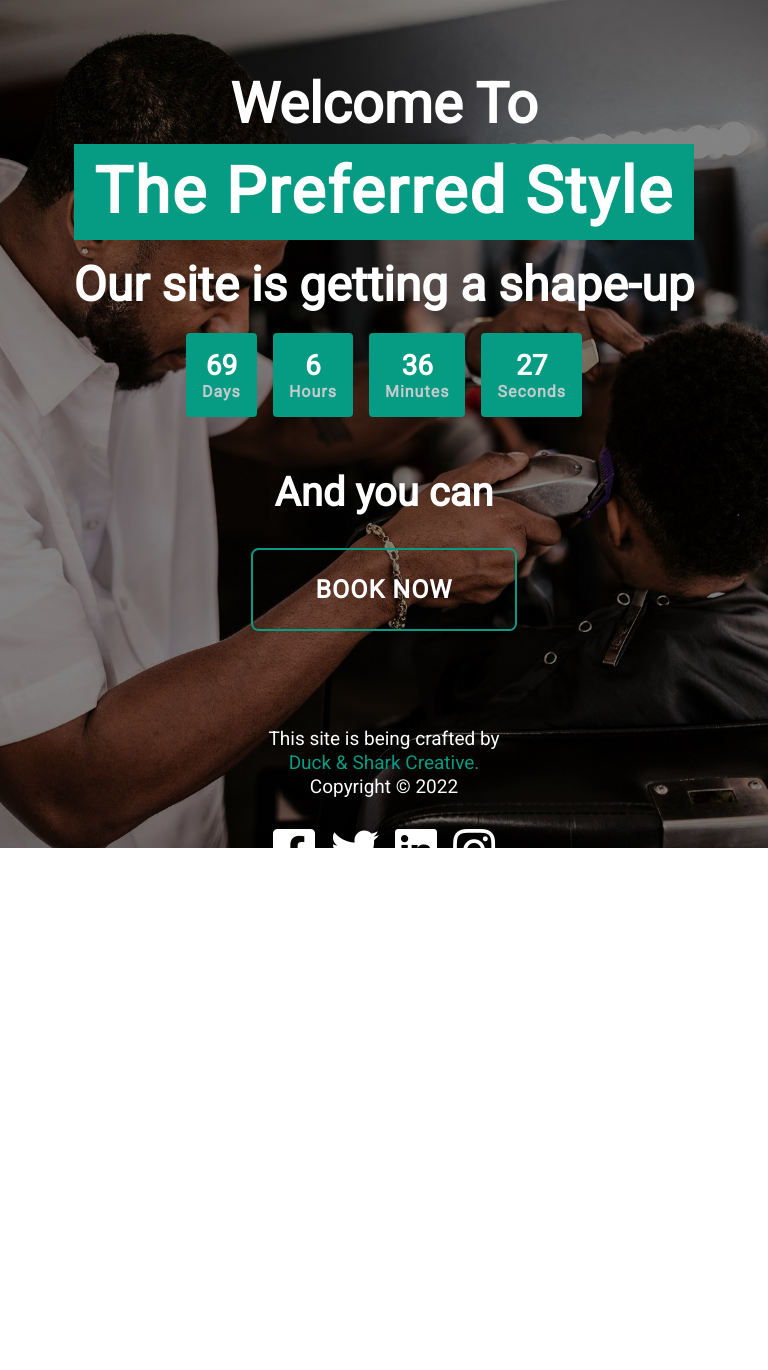
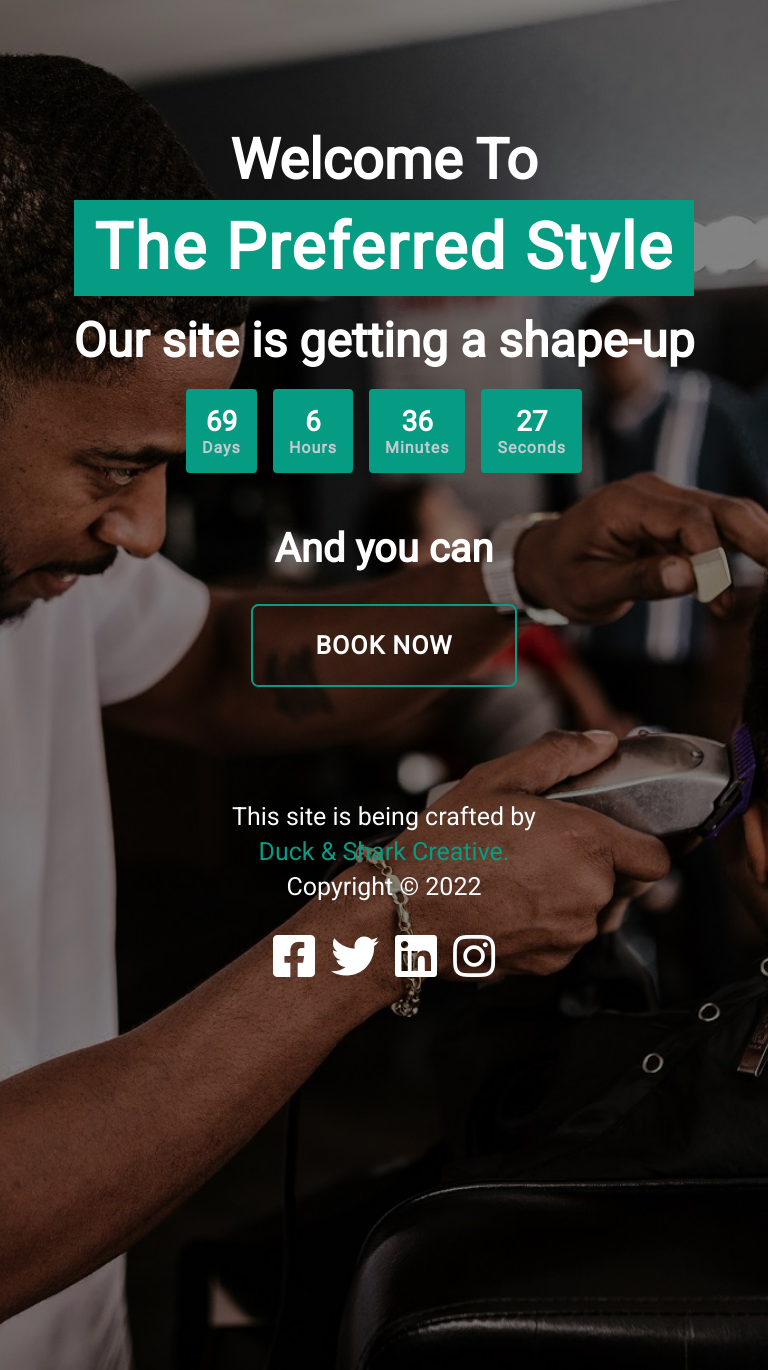
Before and after one commit to LINGTONX/TPS2, a plain HTML site: page index.html in a window 768 px wide. Before the commit the page ends 880 px from the top, so only its background shows below. Drawn offline with Linux system fonts and the light colour scheme.

Commit message:
responsivesnes updated

```diff
--- a/media.css
+++ b/media.css
@@ -1,15 +1,26 @@
 
 /* for larger screens *//* for tablets */
 /* for tablets */
+@media (min-width: 1195px) and (max-width:1281px){
+    .welcome{
+        margin-top: 6rem;
+
+    }
+
+}
 @media (min-width: 664px) and (max-width:1195px){
-    .body{
-       height: 100vh ;
-    }
+    body{
+
+     }
     .header{
         display: none;
     }
+    .welcome{
+        margin-top: 4rem;
+    }
     .welcome h2{
         line-height:5rem ;
+        margin-top: 3.5rem;
     }
     .welcome span{
         display: block;
@@ -18,14 +29,19 @@
         font-size:4rem;
         padding:0.5rem 0;
         letter-spacing: 2px;
+
     }
     .footer-section{
        margin-top: 4rem;
        flex-direction: column;
         align-items: center;
     }
+    .footer-section{
+        margin-top: 5rem;
+    }
     .footer-links{
         margin-top: 1.5rem;
+        padding-bottom: 24rem;
     }
     .footer-links a{
         color: #FFFFFF;
@@ -35,6 +51,8 @@
         width: 45%;
         margin: 0 auto;
         text-align: center;
+        font-size: 25px;
+        line-height: 2.2rem;
       }
 
 }
@@ -42,7 +60,7 @@
 
 @media (max-width:667px){
     .body{
-        /* height: 100vh; */
+
     }
     .header{
         text-align: center;
@@ -96,14 +114,18 @@
     }
     .footer-links{
         margin-top: 1.5rem;
+        padding-bottom: 4rem;
     }
 }
 
 @media (max-width:450px){
     .header{
         display:none;
-        text-align: center;
-        display: none;
+
+    }
+    body{
+       background-size: auto;
+
     }
     .welcome h2{
         line-height:4.5rem ;
@@ -157,6 +179,7 @@
         margin: 0 auto;
         font-size: 25px;
 
+
     }
     .footer-section{
         flex-direction: column;
--- a/style.css
+++ b/style.css
@@ -7,7 +7,7 @@
 }
 body{
   background: url(./images/bg.jpg) no-repeat center center/cover;
-  height: 100vh;
+  height: 100%;
   font-family: 'Roboto', sans-serif;
 }
  /* Utilities */
@@ -42,7 +42,6 @@ button{
   flex-direction: column;
   color: #FFFFFF;
   align-items: center;
-  margin-top: 3rem;
 
 }
 .welcome{
@@ -162,7 +161,7 @@ button{
   display: flex;
   justify-content: space-between;
   /* padding: 2rem 0; */
-  margin-top: 4rem;
+  margin-top: 5rem;
 }
 .footer-items p{
   color: #FFFFFF;
```
